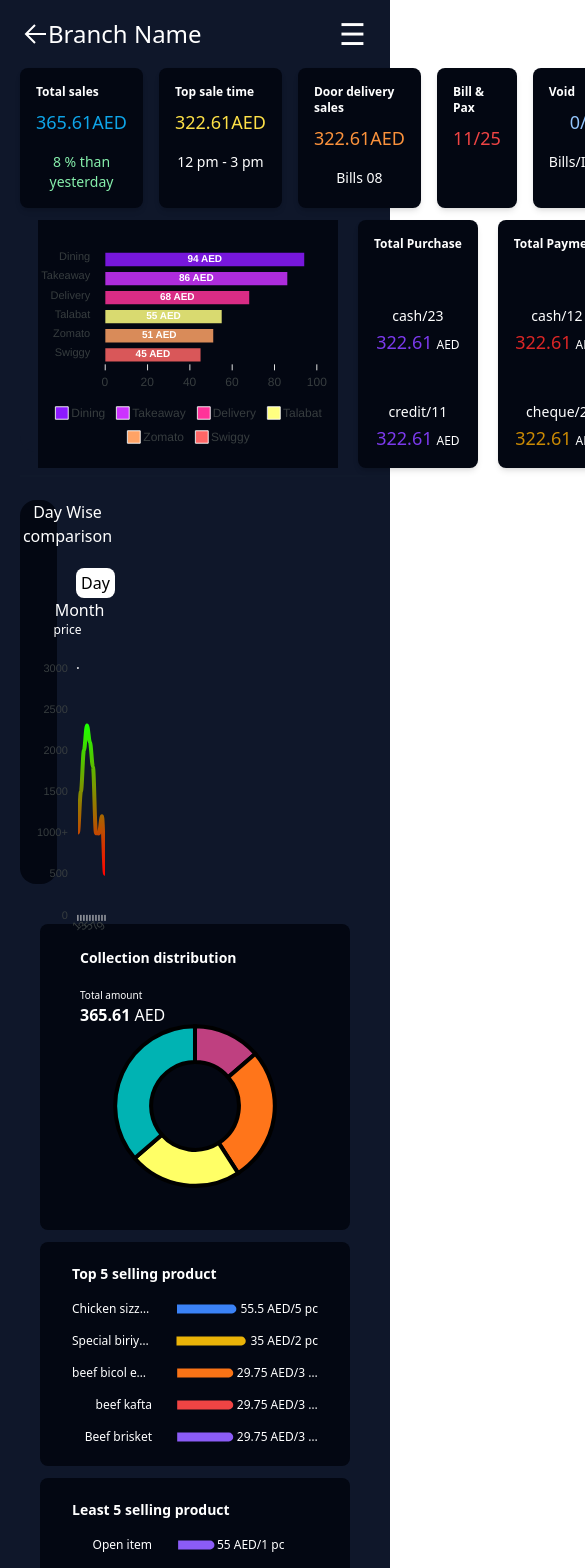
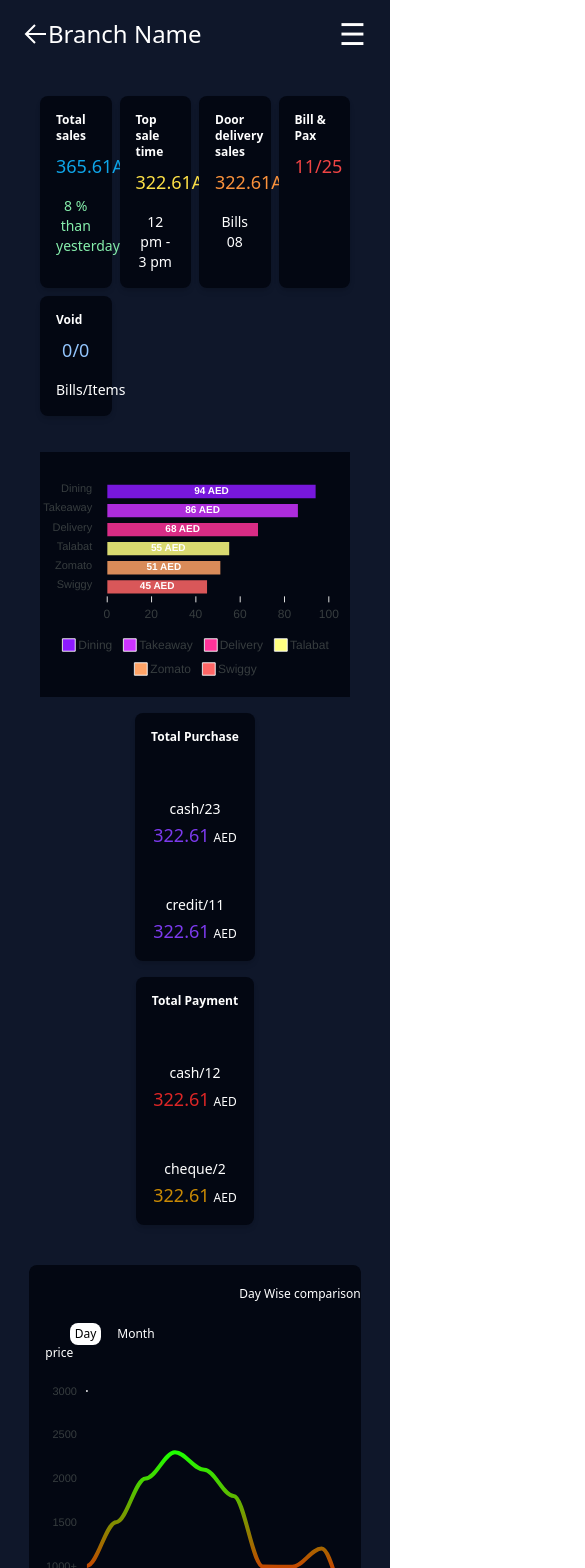
Before and after one commit to ReshnaRaj/Admin-Dashboard, a React (Vite) app in the folder Admin-dashboard/: page /dashboard in a window 390 px wide. Shown: the top 1568 px of the page, 585 px wide, since content can reach past the window. Built offline with nearby package versions, Linux system fonts and the light colour scheme.

Commit message:
responsive

```diff
--- a/Admin-dashboard/src/Pages/Dashboard.tsx
+++ b/Admin-dashboard/src/Pages/Dashboard.tsx
@@ -108,16 +108,22 @@ const Dashboard = () => {
             </div>
           )}
         </div>
-        <div className="flex flex-col  lg:flex-row bg-slate-900 ml-5">
-          <div className="grid flex-grow h-96 w-[10%] card bg-slate-900 rounded-box justify-between place-items-center">
-            <div className="flex space-x-4   ">
+        <div className="w-full md:h-[28rem] flex flex-col  md:flex-row items-center justify-center bg-slate-900 ">
+          {/* <div className=" w-screen md:w-[55%] p-4 md:p-0 h-full md:h-[93%] bg-transparent"> */}
+          <div className="w-screen md:w-[55%] p-4 md:p-0   ">
+            <div className=" md:w-[100%] w-full h-[30%] flex justify-center items-center ">
+              <div className="md:w-[94%] w-full h-[100%] px-6 bg-transparent grid md:grid-cols-5 grid-cols-4 gap-2 p-3 md:p-0">
               {salesDetails.map((data, index) => (
                 <Container1 key={index} data={data} />
               ))}
+              </div>
             </div>
             {/* 3cards */}
-            <div className="flex flex-row space-x-5  mt-3">
+            <div className=" w-full md:h-[80%] h-[100%] flex flex-col md:flex-row justify-between items-center p-6 gap-4">
+              <div className="md:h-[95%] h-[95%] w-[100%] rounded-lg">
+
               <Barchart />
+              </div>
               <div className="bg-gray-950  text-white p-4  rounded-lg shadow-md  ">
                 <h3 className="text-xs font-semibold mb-2">Total Purchase </h3>
 
@@ -156,10 +162,22 @@ const Dashboard = () => {
               </div>
             </div>
           </div>
-          <div className="divider lg:divider-horizontal"></div>
+          {/* <div className="divider lg:divider-horizontal"></div> */}
           {/* line chart starts */}
-          <div className="grid flex-grow h-96  w-[10%]  card bg-gray-950 rounded-box place-items-center   mr-10">
-            <p className="text-white text-center">
+          <div className="md:w-[35%] w-[85%] h-[30%] md:h-[95%] bg-gray-950 rounded-lg">
+            <div className="w-full h-20 md:h-14 flex flex-col md:flex-row">
+              <div className="md:w-[70%] w-full h-full flex justify-end items-center text-center">
+                <p className="text-white text-center text-xs">Day Wise comparison</p>
+
+              </div>
+              <div className="w-[50%] md:w-[30%] flex justify-center items-center gap-4">
+                <button className="text-black text-xs btn-active rounded-lg "  style={{ padding: "3px 5px", backgroundColor: "white" }}>Day</button>
+                <button className="text-white text-xs">Month</button>
+
+              </div>
+            </div>
+
+            {/* <p className="text-white text-center">
               Day Wise comparison
               <span className="pl-14">
                 <button
@@ -170,8 +188,8 @@ const Dashboard = () => {
                 </button>
                 <button className="pl-6">Month</button>
               </span>
-            </p>
-            <p className=" text-xs  text-white">price</p>
+            </p> */}
+            <p className=" w-full h-auto ps-4 text-xs  text-white">price</p>
             <Linechart />
           </div>
         </div>
```
